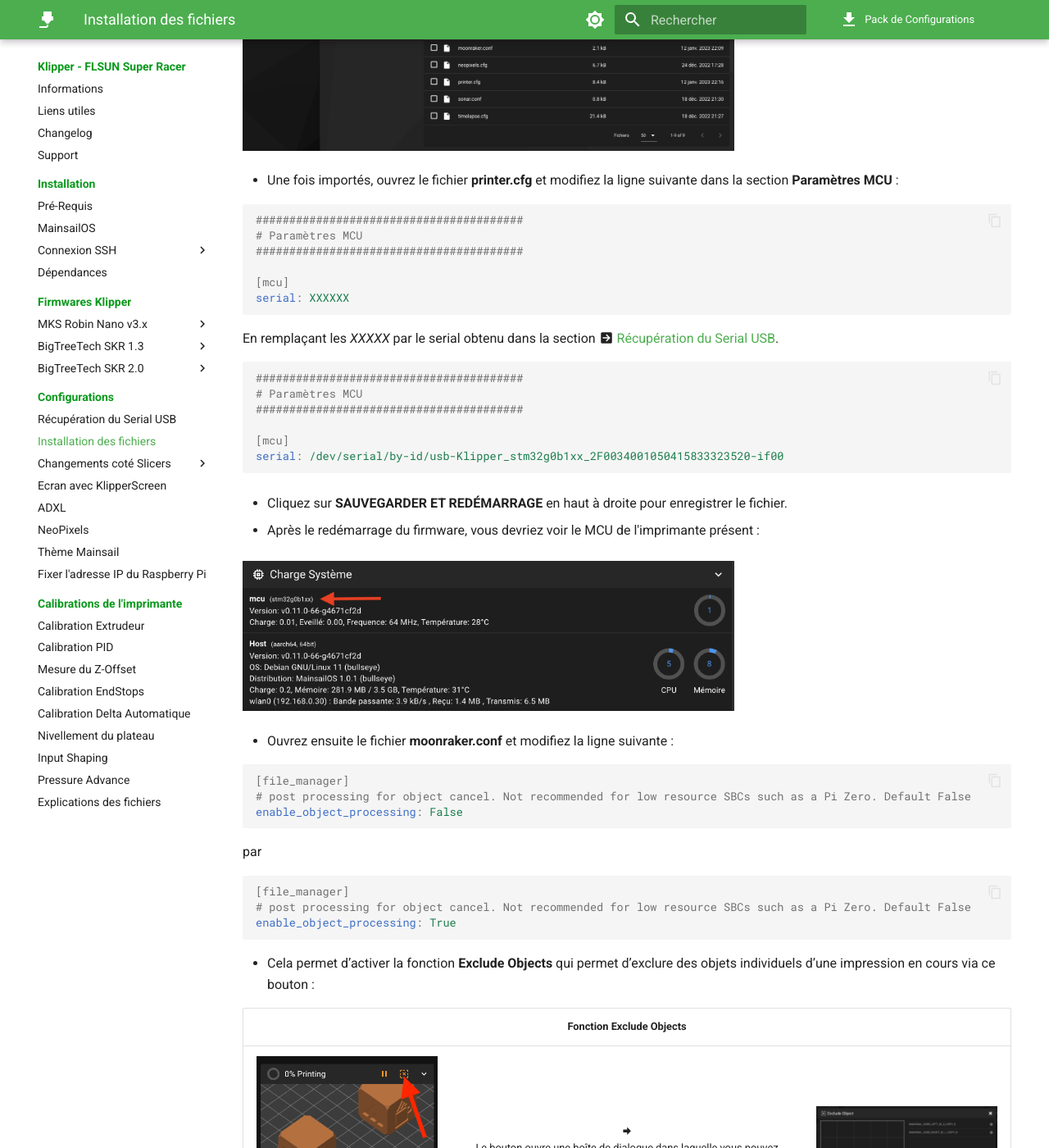
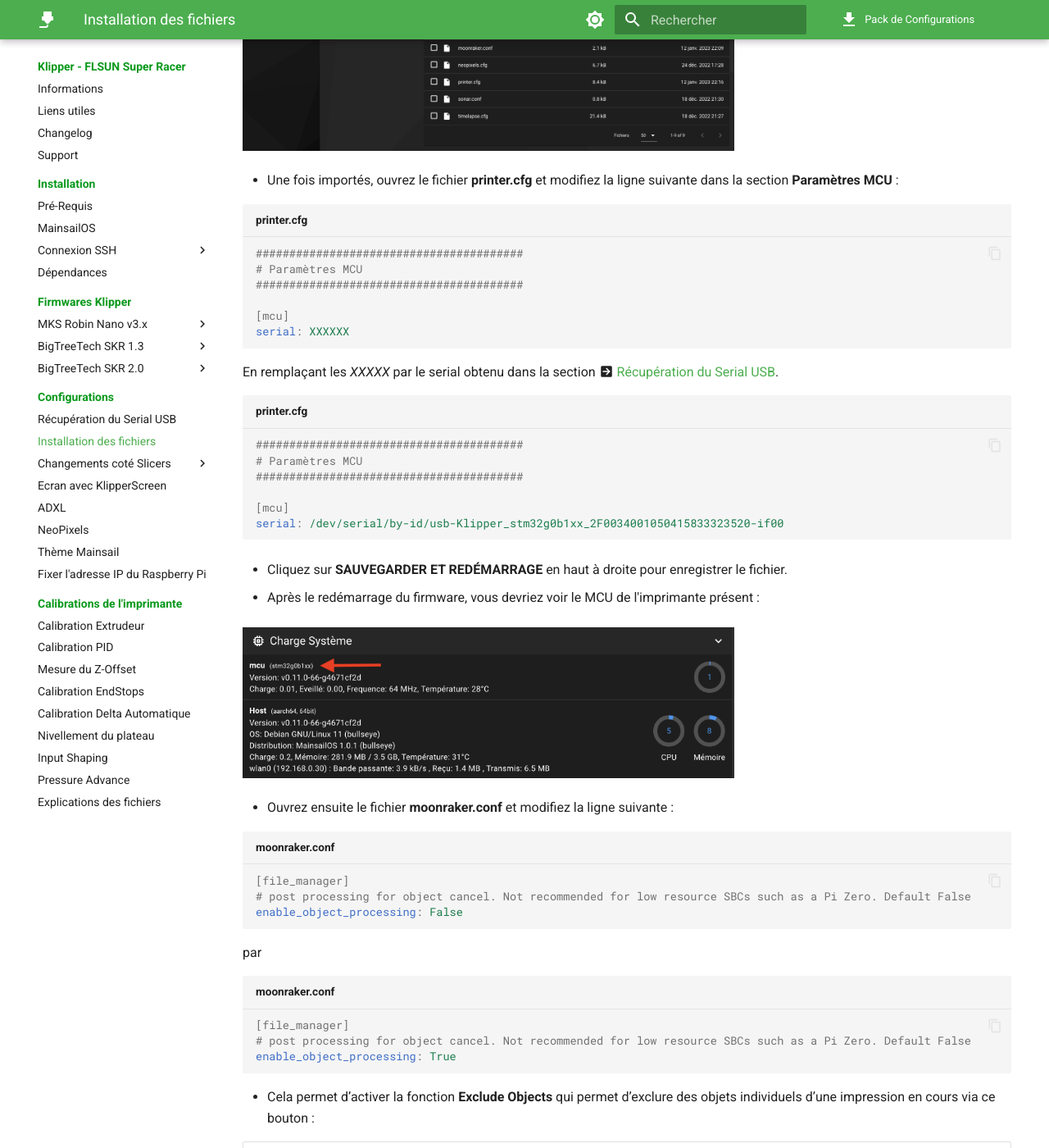
Before and after one commit to Guilouz/test, an MkDocs documentation site: the page built from docs/configurations/fichiers-de-configuration.md, in a window 1280 px wide and 1400 px high, scrolled down 1636 px. Shown: the whole window at 82% size. Built offline with MkDocs 1.6.1 and Material for MkDocs 9.7.7, drawn with Linux system fonts in a browser that asks for light colours; comment, search, counter and statistics services are not loaded.

Commit message:
Update fichiers-de-configuration.md

````diff
--- a/docs/configurations/fichiers-de-configuration.md
+++ b/docs/configurations/fichiers-de-configuration.md
@@ -44,7 +44,7 @@
 
 - Une fois importés, ouvrez le fichier **printer.cfg** et modifiez la ligne suivante dans la section **Paramètres MCU** :
 
-``` yaml
+``` yaml title="printer.cfg"
 ########################################
 # Paramètres MCU
 ########################################
@@ -55,7 +55,7 @@
 
 En remplaçant les *XXXXX* par le serial obtenu dans la section :material-arrow-right-box: [Récupération du Serial USB](../configurations/recuperation-du-serial-usb.md).
 
-``` yaml
+``` yaml title="printer.cfg"
 ########################################
 # Paramètres MCU
 ########################################
@@ -72,7 +72,7 @@
 
 - Ouvrez ensuite le fichier **moonraker.conf** et modifiez la ligne suivante :
 
-``` yaml
+``` yaml title="moonraker.conf"
 [file_manager]
 # post processing for object cancel. Not recommended for low resource SBCs such as a Pi Zero. Default False
 enable_object_processing: False
@@ -80,7 +80,7 @@
 
 par
 
-``` yaml
+``` yaml title="moonraker.conf"
 [file_manager]
 # post processing for object cancel. Not recommended for low resource SBCs such as a Pi Zero. Default False
 enable_object_processing: True
@@ -100,7 +100,7 @@
 
 - Toujours sur le fichier **moonraker.conf**, supprimez ensuite les lignes suivantes :
 
-``` yaml
+``` yaml title="moonraker.conf"
 [update_manager mainsail-config]
 type: git_repo
 primary_branch: master
````
